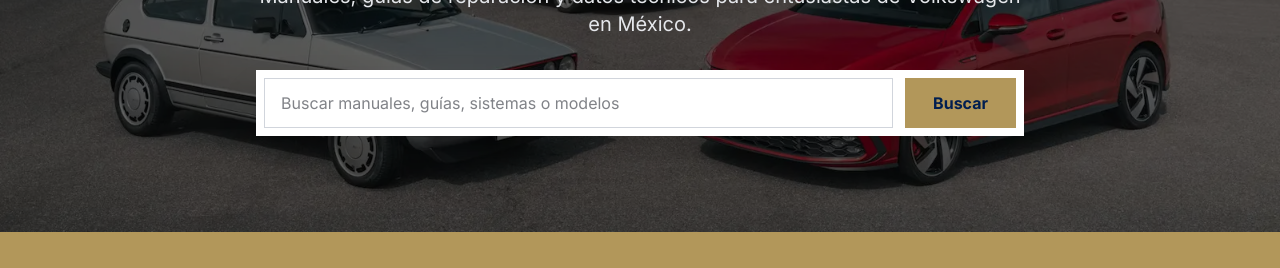
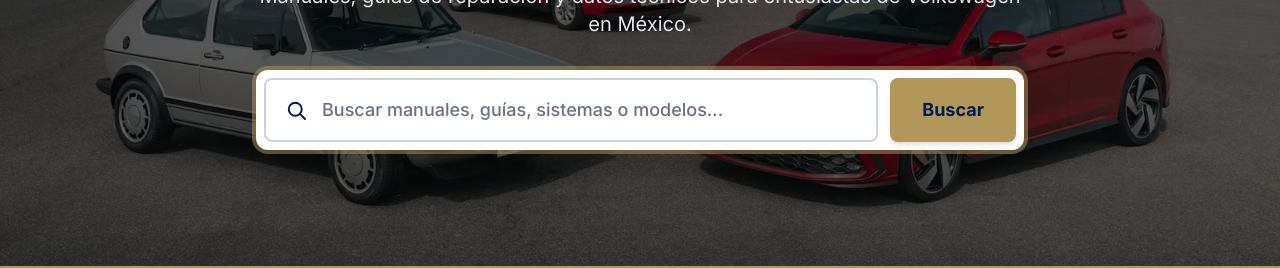
Before and after one commit to rocketbunny22/vw-repo, a Next.js app: page /es-mx in a window 1280 px wide. Shown: the part 338-606 px from the top of the page. Built offline with nearby package versions, Linux system fonts and the light colour scheme; no server answers.

Commit message:
search bar styling

```diff
--- a/src/app/es-mx/page.tsx
+++ b/src/app/es-mx/page.tsx
@@ -34,14 +34,29 @@ export default function SpanishHomePage() {
           <p className="mx-auto mb-8 max-w-3xl text-xl text-gray-200">
             Manuales, guías de reparación y datos técnicos para entusiastas de Volkswagen en México.
           </p>
-          <form action="/search" method="get" className="mx-auto flex max-w-3xl flex-col gap-3 bg-white p-2 shadow-2xl sm:flex-row">
-            <input
-              type="search"
-              name="q"
-              placeholder="Buscar manuales, guías, sistemas o modelos"
-              className="min-w-0 flex-1 border border-gray-300 px-4 py-3 text-gray-950 focus:border-vw-gold focus:outline-none"
-            />
-            <button type="submit" className="bg-vw-gold px-7 py-3 font-bold text-vw-blue hover:bg-vw-gold-light">
+          <form
+            action="/es-mx/buscar"
+            method="get"
+            className="mx-auto mb-5 flex max-w-3xl flex-col gap-3 rounded-xl bg-white p-2 text-left shadow-2xl ring-4 ring-vw-gold/50 sm:flex-row"
+          >
+            <div className="relative flex-1">
+              <svg
+                className="absolute left-5 top-1/2 h-6 w-6 -translate-y-1/2 text-vw-blue"
+                fill="none"
+                viewBox="0 0 24 24"
+                stroke="currentColor"
+                aria-hidden="true"
+              >
+                <path strokeLinecap="round" strokeLinejoin="round" strokeWidth={2} d="M21 21l-4.35-4.35m1.1-5.4a6.5 6.5 0 11-13 0 6.5 6.5 0 0113 0z" />
+              </svg>
+              <input
+                type="text"
+                name="q"
+                placeholder="Buscar manuales, guías, sistemas o modelos..."
+                className="w-full rounded-lg border-2 border-vw-blue/20 bg-white py-4 pl-14 pr-5 text-lg font-medium text-gray-950 placeholder:text-gray-500 focus:border-vw-gold focus:outline-none focus:ring-4 focus:ring-vw-gold/30"
+              />
+            </div>
+            <button type="submit" className="rounded-lg bg-vw-gold px-8 py-4 text-lg font-bold text-vw-blue shadow-md transition-colors hover:bg-vw-gold-light">
               Buscar
             </button>
           </form>
```
